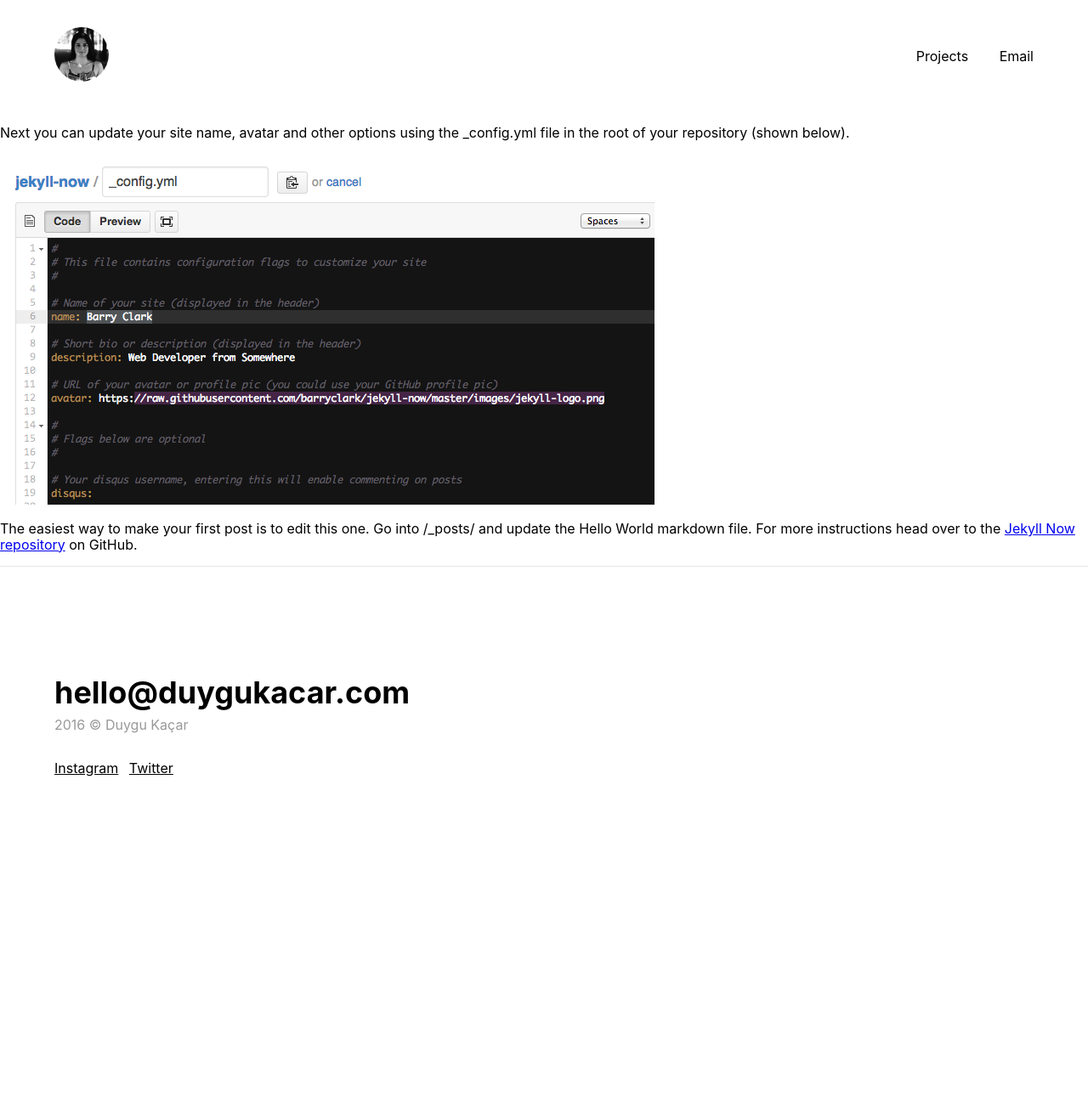
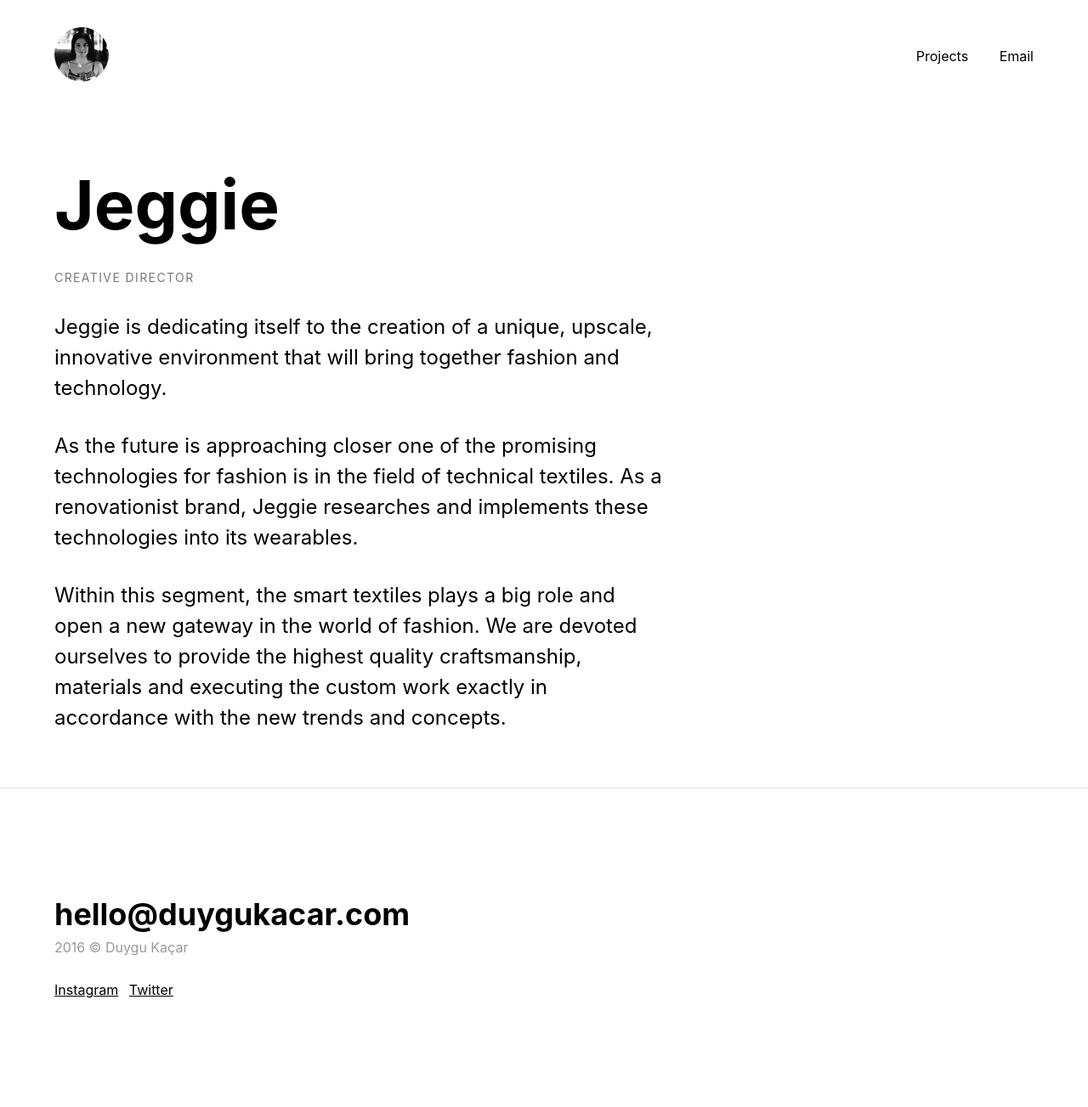
Before and after one commit to duygukacar/duygukacar.github.io, a Jekyll site: the page built from _posts/2016-10-20-jeggie.md, in a window 1280 px wide. Shown: the whole page at 85% size. Built offline with Jekyll 4.4.1, drawn with Linux system fonts in a browser that asks for light colours; nearby versions of some CDN libraries; before the commit the page ends 1041 px from its top, so only the background shows below that.

Commit message:
Add project template

```diff
--- a/_posts/2016-10-20-jeggie.md
+++ b/_posts/2016-10-20-jeggie.md
@@ -1,11 +1,20 @@
 ---
 layout: default
 title: Jeggie
+role: Creative Director
 cover: https://s3-us-west-1.amazonaws.com/tachyonsio/img/district9.jpg
 ---
 
-Next you can update your site name, avatar and other options using the _config.yml file in the root of your repository (shown below).
-
-![_config.yml]({{ site.baseurl }}/images/config.png)
-
-The easiest way to make your first post is to edit this one. Go into /_posts/ and update the Hello World markdown file. For more instructions head over to the [Jekyll Now repository](https://github.com/barryclark/jekyll-now) on GitHub.
+<article class="pa3 pb5 pa5-ns">
+  <h1 class="f2 f-subheadline-ns mt0 mb4">{{ page.title }}</h1>
+  <p class="gray f6 mb4 ttu tracked">{{ page.role }}</p>
+  <p class="f4 f3-ns measure lh-copy mt0 mb4">
+    Jeggie is dedicating itself to the creation of a unique, upscale, innovative environment that will bring together fashion and technology.
+  </p>
+  <p class="f4 f3-ns measure lh-copy mt0 mb4">
+    As the future is approaching closer one of the promising technologies for fashion is in the field of technical textiles. As a renovationist brand, Jeggie researches and implements these technologies into its wearables.
+  </p>
+  <p class="f4 f3-ns measure lh-copy ma0">
+    Within this segment, the smart textiles plays a big role and open a new gateway in the world of fashion. We are devoted ourselves to provide the highest quality craftsmanship, materials and executing the custom work exactly in accordance with the new trends and concepts.
+  </p>
+</article>
```
Also changed, not shown: _posts/2016-10-21-cloudy-head.md (+8 -5 lines), _posts/2016-10-22-amaka.md (+9 -6 lines), _posts/2016-10-23-mint-clothier.md (+9 -6 lines), index.md (+1 -1 lines).
